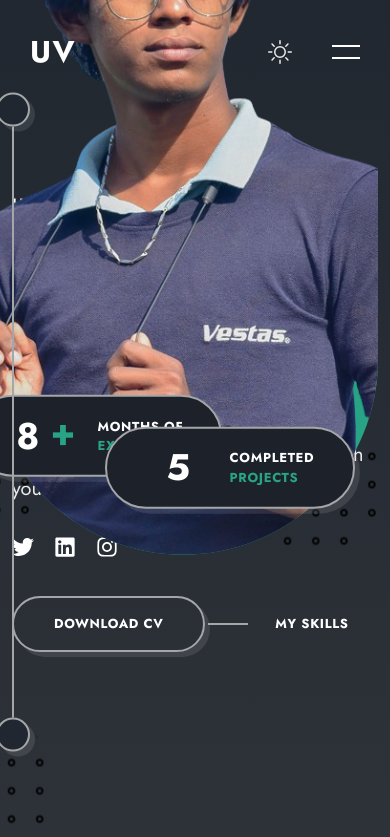
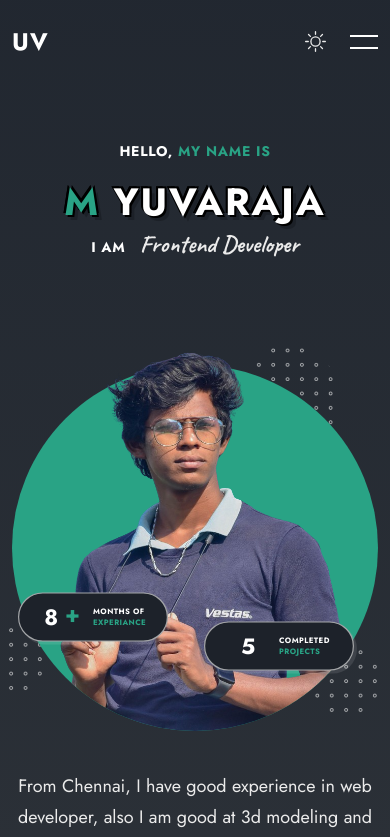
Before and after one commit to Yuvaraja122002/portfolio, a React (Vite) app: page /#home in a window 390 px wide. Shown: the top 837 px of the page. Built offline with nearby package versions, Linux system fonts and the light colour scheme.

Commit message:
media query finish - COMPLETED portfolio

```diff
--- a/src/App.css
+++ b/src/App.css
@@ -38,8 +38,8 @@
   --body-font: "jost", sans-serif;
   --second-font: "caveat", cursive;
 
-  --biggest-font-size: clamp(2.25rem, 1.125rem + 5.1429vw, 5.625rem);;
-  --h1-font-size: clamp(1.75rem, 1.4167rem + 1.5238vw, 2.75rem);;
+  --biggest-font-size: clamp(2.25rem, 1.125rem + 5.1429vw, 5.625rem);
+  --h1-font-size: clamp(1.75rem, 1.4167rem + 1.5238vw, 2.75rem);
   --h2-font-size: 30px;
   --h3-font-size: 28px;
   --h4-font-size: 24px;
@@ -86,6 +86,13 @@
 }
 .light-theme .skills__percentage span {
   background-color: var(--primary-color);
+}
+.light-theme .shape {
+  filter: invert(0);
+  opacity: 1;
+}
+.light-theme .bg__title {
+  color: rgba(0, 0, 0, 0.02);
 }
 
 /*------------------------------*\
@@ -157,13 +164,13 @@
 Reusable CSS Classes
 \*------------------------------*/
 
-.main{
+.main {
   overflow: hidden;
 }
 
 .container {
   max-width: 1300px;
-  padding-inline: 12px;
+  padding-inline: 12px !important;
   margin-inline: auto;
 }
 
@@ -216,6 +223,8 @@
 }
 .shape {
   position: absolute;
+  filter: invert(1);
+  opacity: 0.6;
 }
 .section {
   padding-bottom: 220px;
@@ -247,6 +256,7 @@
   overflow: hidden;
   text-align: left;
   position: relative;
+  z-index: 10;
 }
 .card-one {
   padding: 30px 35px;
@@ -303,22 +313,37 @@
   border: 2px solid var(--border-color);
   box-shadow: var(--shadow);
 }
-.section__deco::before{
+.section__deco::before {
   top: 0;
   transform: translate(-50%, -100%);
 }
-.section__deco::after{
+.section__deco::after {
   bottom: 0;
   transform: translate(-50%, 100%);
 }
-.section__deco .shape{
+.section__deco .shape {
   max-width: 226px;
   height: 226px;
   bottom: -200px;
 }
-.deco__left .shape{
+.deco__left .shape {
   left: -170px;
 }
-.deco__right .shape{
+.deco__right .shape {
   right: -170px;
 }
+.section__bg-wrapper {
+  position: absolute;
+  bottom: 148px;
+  left: 50%;
+  transform: translateX(-50%);
+}
+.bg__title {
+  /* font-size: clamp(15.625rem, 13.5417rem + 9.5238vw, 21.875rem); */
+  font-size: clamp(9.375rem, 9.375rem + 0vw, 9.375rem);
+  font-family: var(--second-font);
+  font-weight: 700;
+  white-space: nowrap;
+  line-height: 1px;
+  color: rgba(255, 255, 255, 0.02);
+}
--- a/src/components/Skills/Skills.jsx
+++ b/src/components/Skills/Skills.jsx
@@ -39,6 +39,10 @@
       <div className="section__deco deco__right">
         <img src={shapeOne} alt="" className="shape" />
       </div>
+
+      <div className="section__bg-wrapper">
+        <span className="bg__title">Skills</span>
+      </div>
     </section>
   );
 };
--- a/src/components/contact/Contact.jsx
+++ b/src/components/contact/Contact.jsx
@@ -153,6 +153,10 @@
       <div className="section__deco deco__left">
         {/* <img src={shapeOne} alt="" className="shape" /> */}
       </div>
+
+      <div className="section__bg-wrapper">
+        <span className="bg__title">Contact Me</span>
+      </div>
     </section>
   );
 };
--- a/src/components/contact/contact.css
+++ b/src/components/contact/contact.css
@@ -3,6 +3,8 @@
 }
 .contact__container {
   grid-template-columns: 5fr 7fr;
+  position: relative;
+  z-index: 10;
 }
 .contact__card {
   padding-left: 130px;
@@ -74,5 +76,7 @@
   display: flex;
   align-items: center;
   justify-content: flex-end;
+  flex-wrap: wrap;
   column-gap: 30px;
+  row-gap: 15px;
 }
--- a/src/components/home/home.css
+++ b/src/components/home/home.css
@@ -1,6 +1,11 @@
 .home {
   background-image: var(--first-gradient);
   padding-bottom: 180px;
+}
+.home,
+.home__wrapper,
+.home__container {
+  position: relative;
 }
 .home__wrapper {
   min-height: 100vh;
@@ -9,7 +14,7 @@
 }
 .home__container {
   width: 100%;
-  position: relative;
+  z-index: 10;
 }
 .home__subtitle,
 .home__job {
--- a/src/components/home/home.jsx
+++ b/src/components/home/home.jsx
@@ -84,6 +84,10 @@
         <div className="section__deco deco__left">
           <img src={shapeOne} alt="" className="shape" />
         </div>
+
+        <div className="section__bg-wrapper">
+          {/* <span className="bg__title">Frontend Developer</span> */}
+        </div>
       </div>
     </section>
   );
--- a/src/components/portfolio/portfolio.css
+++ b/src/components/portfolio/portfolio.css
@@ -1,21 +1,23 @@
-.portfolio{
-    background-image: var(--first-gradient);
+.portfolio {
+  background-image: var(--first-gradient);
 }
-.portfolio__list{
+.portfolio__list {
   display: flex;
   justify-content: center;
+  flex-wrap: wrap;
+  row-gap: 15px;
   column-gap: 40px;
   margin-bottom: 60px;
 }
-.portfolio__list-item{
+.portfolio__list-item {
   color: var(--title-color);
   font-size: var(--tiny-font-size);
   font-weight: 700;
   position: relative;
   transition: all 0.7s var(--transition);
 }
-.portfolio__list-item::before{
-  content: '';
+.portfolio__list-item::before {
+  content: "";
   width: 0;
   height: 2px;
   max-width: 60%;
@@ -25,11 +27,11 @@
   left: 0;
   transition: all 0.3s var(--transition);
 }
-.active-work{
+.active-work {
   color: var(--primary-color);
 }
 .active-work::before,
-.portfolio__list-item:hover::before{
+.portfolio__list-item:hover::before {
   width: 40px;
 }
 .portfolio__container {
--- a/src/components/portfolio/portfolio.jsx
+++ b/src/components/portfolio/portfolio.jsx
@@ -45,6 +45,10 @@
       <div className="section__deco deco__left">
         <img src={shapeOne} alt="" className="shape" />
       </div>
+
+      <div className="section__bg-wrapper">
+        <span className="bg__title">Portfolio</span>
+      </div>
     </section>
   );
 };
--- a/src/components/resume/Resume.jsx
+++ b/src/components/resume/Resume.jsx
@@ -57,6 +57,10 @@
       <div className="section__deco deco__right">
         <img src={shapeOne} alt="" className="shape" />
       </div>
+
+      <div className="section__bg-wrapper">
+        <span className="bg__title">Resume</span>
+      </div>
     </section>
   );
 };
--- a/src/index.css
+++ b/src/index.css
@@ -0,0 +1,253 @@
+@media screen and (max-width: 1400px) {
+  .section__deco:not(.header__deco) {
+    display: none;
+  }
+
+  .header {
+    padding: 30px 12px;
+  }
+  .home__img-wrapper {
+    max-width: 600px;
+    transform: translateY(-6%);
+  }
+  .home__profile {
+    height: auto;
+  }
+  .home__data {
+    transform: scale(0.9);
+  }
+  .shape__1 {
+    width: 203px;
+    height: 203px;
+  }
+  .shape__2,
+  .shape__3 {
+    width: 126px;
+    height: 126px;
+  }
+}
+@media screen and (max-width: 1200px) {
+  .container {
+    max-width: 960px;
+  }
+  .home {
+    padding-top: 140px;
+  }
+  .home__subtitle,
+  .home__title,
+  .home__job,
+  .home__text {
+    text-align: center;
+  }
+  .home__text {
+    margin-inline: auto;
+  }
+  .home__img-wrapper {
+    position: relative;
+    transform: initial;
+    right: initial;
+    margin-inline: auto;
+    margin-top: 140px;
+  }
+  .home__socials,
+  .home__btns {
+    justify-content: center;
+  }
+  .skills__container,
+  .portfolio__container {
+    grid-template-columns: repeat(2, 1fr);
+  }
+  .footer__copyright:nth-child(2) {
+    justify-self: start;
+  }
+}
+@media screen and (max-width: 992px) {
+  :root {
+    --h2-font-size: 24px;
+    --h3-font-size: 23px;
+    --h4-font-size: 21px;
+    --h5-font-size: 20px;
+    --largest-font-size: 19px;
+    --larger-font-size: 18px;
+    --large-font-size: 16px;
+    --normal-font-size: 15px;
+    --small-font-size: 14px;
+    --smaller-font-size: 13px;
+    --tiny-font-size: 12px;
+  }
+
+  .container {
+    max-width: 740px;
+  }
+  .home__btns {
+    flex-direction: column;
+    align-items: center;
+    row-gap: 60px;
+  }
+  .hero__link::before {
+    left: 50%;
+    top: -72%;
+    transform: translateX(-50%);
+    width: 2px;
+    height: 40px;
+  }
+  .skills__container,
+  .portfolio__container {
+    gap: 30px;
+  }
+  .portfolio__img {
+    height: 200px;
+  }
+  .resume__container {
+    grid-template-columns: 1fr;
+    row-gap: 40px;
+  }
+  .resume__icon {
+    width: 40px;
+    height: 40px;
+  }
+  .contact__form-group {
+    grid-template-columns: 1fr;
+    row-gap: 0;
+  }
+  .contact__card-icon {
+    font-size: var(--large-font-size);
+    width: 42px;
+    height: 42px;
+  }
+  .contact__card-icon::after {
+    width: 32px;
+  }
+  .contact__card {
+    padding-left: 100px;
+  }
+  .footer__container {
+    grid-template-columns: 1fr;
+    justify-items: center;
+    row-gap: 12px;
+  }
+  .footer__copyright:nth-child(2),
+  .footer__copyright:last-child {
+    justify-self: center;
+  }
+}
+@media screen and (max-width: 768px) {
+  .header {
+    padding: 24px 12px;
+  }
+  .nav__data {
+    padding: 80px 0 0 124px;
+  }
+  .show-menu {
+    width: 420px;
+  }
+  .header__deco {
+    left: 60px;
+  }
+  .container {
+    max-width: 540px;
+  }
+  .home__img-wrapper {
+    margin-top: 120px;
+    max-width: 400px;
+  }
+  .home__data {
+    transform: scale(0.6);
+  }
+  .home__data-one {
+    left: -12%;
+  }
+  .home__data-two {
+    right: -7%;
+  }
+  .shape__1 {
+    width: 115px;
+    height: 115px;
+    right: 9%;
+  }
+  .shape__2,
+  .shape__3 {
+    width: 72px;
+    height: 72px;
+  }
+  .shape__2 {
+    bottom: 10%;
+    left: -10%;
+  }
+  .shape__3 {
+    bottom: 4%;
+    right: -1%;
+  }
+  .skills__container,
+  .portfolio__container,
+  .contact__container {
+    grid-template-columns: 1fr;
+  }
+  .portfolio__list {
+    column-gap: 24px;
+  }
+  .portfolio__list-item::before {
+    bottom: -8px;
+  }
+}
+@media screen and (max-width: 576px) {
+  .show-menu {
+    width: 100%;
+  }
+  .nav__btns {
+    column-gap: 24px;
+  }
+  .home__img-wrapper {
+    margin-top: 100px;
+  }
+  .resume__header {
+    padding: 28px 24px;
+  }
+  .resume__content {
+    padding-inline: 24px 30px;
+  }
+  .resume__date-title {
+    flex-direction: column;
+    align-items: flex-start;
+    row-gap: 4px;
+  }
+}
+@media screen and (max-width: 350px) {
+  .nav__data {
+    padding: 80px 0 0 90px;
+  }
+  .header__deco {
+    left: 40px;
+  }
+  .home__img-wrapper {
+    margin-top: 80px;
+  }
+  .home__data {
+    transform: scale(0.5);
+  }
+  .home__data-one {
+    bottom: 18%;
+    left: -18%;
+  }
+  .home__data-two {
+    bottom: 0;
+    right: -12%;
+  }
+  .card-one,
+  .card-two {
+    padding: 24px;
+  }
+  .skills__titles,
+  .skills__description {
+    padding-inline: 16px;
+  }
+  .portfolio__img {
+    height: 180px;
+  }
+  .resume__header {
+    padding: 24px 18px;
+  }
+  .resume__content {
+    padding-inline: 18px 20px;
+  }
+}
```
